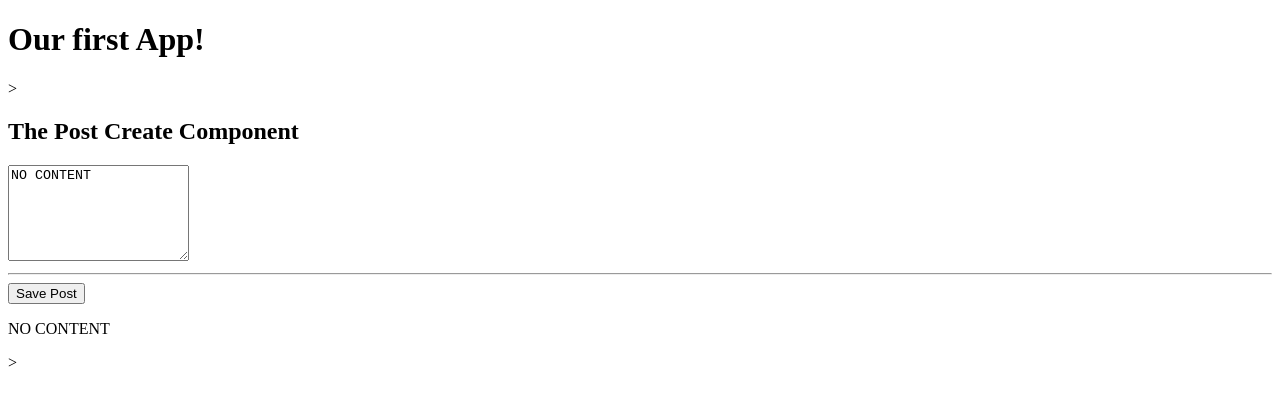
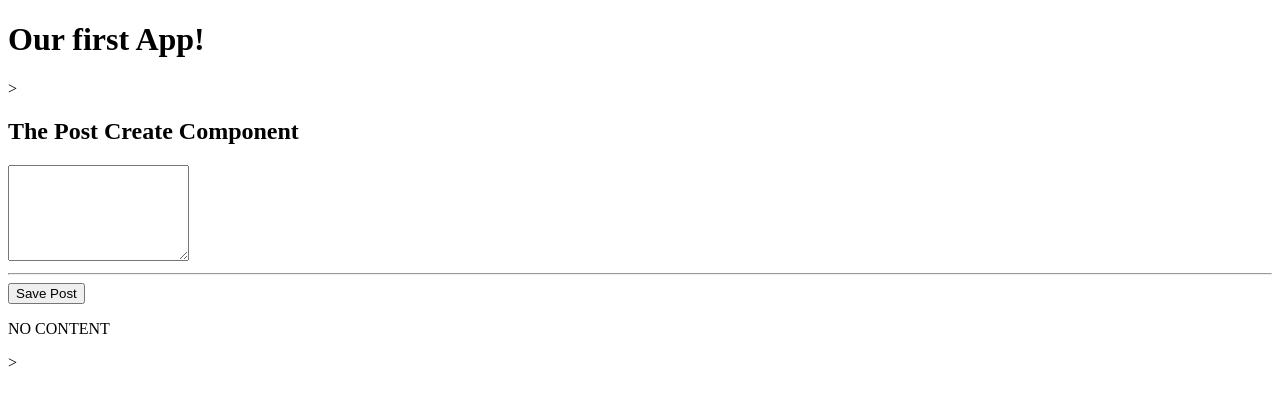
Before and after one commit to AnthonyMChong/udemyMEANStackTutorial, an Angular app in the folder mean-course/: page / in a window 1280 px wide. Shown: the top 406 px of the page. Built offline with nearby package versions, Linux system fonts and the light colour scheme.

Commit message:
Section 2 Lecture 18 learned about two way binding using the angular forms app

```diff
--- a/mean-course/src/app/app.module.ts
+++ b/mean-course/src/app/app.module.ts
@@ -1,5 +1,6 @@
 import { BrowserModule } from '@angular/platform-browser';
 import { NgModule } from '@angular/core';
+import { FormsModule } from '@angular/forms';
 
 import { AppRoutingModule } from './app-routing.module';
 import { AppComponent } from './app.component';
@@ -12,7 +13,8 @@ import {PostCreateComponent} from './posts/post-create/post-create.component'
   ],
   imports: [
     BrowserModule,
-    AppRoutingModule
+    AppRoutingModule,
+    FormsModule
   ],
   providers: [],
   bootstrap: [AppComponent]
--- a/mean-course/src/app/posts/post-create/post-create.component.html
+++ b/mean-course/src/app/posts/post-create/post-create.component.html
@@ -1,7 +1,7 @@
 <h2> The Post Create Component</h2>
 <!-- The HTML <h2> tag represents a level 2 heading in an HTML document. HTML includes 6 levels of headings, which are ranked by importance. These are <h1> , <h2> , <h3> , <h4> , <h5> , and <h6> .. -->
-<textarea [value] = "newpost" rows="6"> </textarea>
-<!--bracket value uses property binding to run actual js code within the quotes-->
+<textarea  rows="6" [(ngModel)] = "enteredValue"> </textarea>
+<!--using ngModel to create a two way binding-->
 <hr>
 <button (click) = "onAddPost()"> Save Post</button>
 <!--click is a known angular component .. -->
--- a/mean-course/src/app/posts/post-create/post-create.component.ts
+++ b/mean-course/src/app/posts/post-create/post-create.component.ts
@@ -11,9 +11,11 @@ export class PostCreateComponent {
   // class variables do nto need var let or const
   newpost = 'NO CONTENT ';
 
+  enteredValue = '';
+
   onAddPost(){//styling is on is for functions that are triggered by events
     // alert('Post added!')
-    this.newpost = "the user\'s post"
+    this.newpost = this.enteredValue
 
   }
 
```
